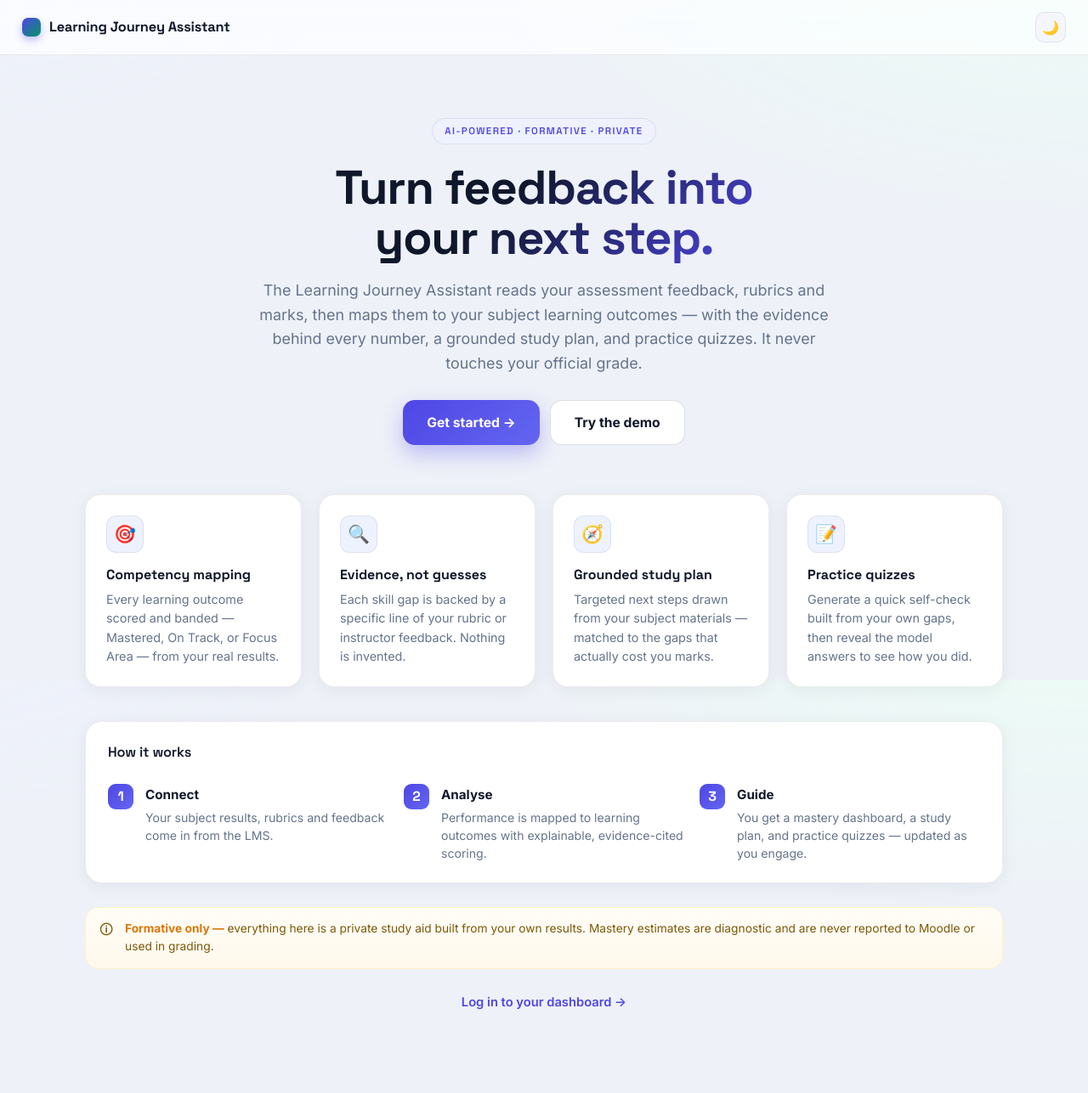
After one commit to Kartik0219/learning-journey-assistant, a Flask app: template src/deliver/templates/landing.html in a window 1280 px wide. The commit adds this page. Shown: the whole page at 85% size. Run offline with Flask 3, Linux system fonts and the light colour scheme; the template is opened without the code that fills it, so the values that code supplies are empty.

Commit message:
feat(ui): premium pass — landing page, dark mode, motion
- Landing page: logged-out "/" now renders a real product landing
  (gradient hero, feature grid, how-it-works, formative note, CTA to
  login) instead of bouncing straight to the sign-in form.
- Dark mode: a light/dark theme toggle in the header, remembered in
  localStorage and honouring prefers-color-scheme, applied before paint
  to avoid a flash. Full dark palette via :root[data-theme="dark"].
- Motion/polish: subtle card entrance animation (reduced-motion aware),
  refined header (themed translucent bar), toggle button styling.

Template/JS only. Deliver tests: 25 passed.

Co-Authored-By: Claude Opus 4.8 <noreply@anthropic.com>

```diff
--- a/src/deliver/app.py
+++ b/src/deliver/app.py
@@ -85,7 +85,7 @@ def create_app() -> Flask:
     def index():
         if "role" in session:
             return redirect(url_for("dashboard"))
-        return redirect(url_for("login"))
+        return render_template("landing.html")
 
     @app.route("/login", methods=["GET", "POST"])
     def login():
--- a/src/deliver/templates/base.html
+++ b/src/deliver/templates/base.html
@@ -38,8 +38,47 @@
       --radius: 20px;
       --font-display: 'Space Grotesk', 'Inter', -apple-system, "Segoe UI", system-ui, sans-serif;
       --font: 'Inter', -apple-system, "Segoe UI", system-ui, Arial, sans-serif;
+      --header-bg: rgba(255,255,255,0.72);
     }
+
+    /* Dark theme — toggled via data-theme on <html>, remembered in localStorage. */
+    :root[data-theme="dark"] {
+      --bg: #0b1020;
+      --bg-grad-1: #171a3a;
+      --bg-grad-2: #0c2b28;
+      --surface: #151a2e;
+      --surface-2: #1d2338;
+      --border: rgba(255,255,255,0.09);
+      --border-strong: rgba(255,255,255,0.16);
+      --ink: #eef2ff;
+      --muted: #97a3c4;
+      --primary: #818cf8;
+      --primary-2: #a5b4fc;
+      --primary-soft: #232a4d;
+      --good: #34d399;
+      --good-soft: #0f3b30;
+      --warn: #fbbf24;
+      --warn-soft: #3a2c0a;
+      --bad: #f87171;
+      --bad-soft: #3a1414;
+      --shadow-sm: 0 1px 2px rgba(0,0,0,0.4);
+      --shadow: 0 6px 24px rgba(0,0,0,0.45);
+      --shadow-lg: 0 16px 46px rgba(0,0,0,0.55);
+      --header-bg: rgba(17,22,42,0.72);
+    }
+
     * { box-sizing: border-box; }
+    @media (prefers-reduced-motion: no-preference) {
+      .card { animation: rise .4s ease both; }
+      @keyframes rise { from { opacity: 0; transform: translateY(8px); } to { opacity: 1; transform: none; } }
+    }
+    .theme-toggle {
+      background: var(--surface-2); border: 1px solid var(--border); color: var(--ink);
+      width: 36px; height: 36px; border-radius: 10px; cursor: pointer; font-size: 1rem;
+      display: inline-flex; align-items: center; justify-content: center; transition: background .15s ease, transform .1s ease;
+    }
+    .theme-toggle:hover { background: var(--primary-soft); }
+    .theme-toggle:active { transform: scale(0.94); }
     html { scroll-behavior: smooth; }
     body {
       margin: 0;
@@ -57,7 +96,7 @@
     /* ---- Top bar ---- */
     header.top {
       position: sticky; top: 0; z-index: 30;
-      background: rgba(255,255,255,0.72);
+      background: var(--header-bg);
       backdrop-filter: saturate(180%) blur(14px);
       -webkit-backdrop-filter: saturate(180%) blur(14px);
       border-bottom: 1px solid var(--border);
@@ -309,6 +348,17 @@
       nav.bottom-nav a.active { color: var(--primary); }
     }
   </style>
+  <script>
+    // Apply saved theme before paint to avoid a flash.
+    (function () {
+      try {
+        var t = localStorage.getItem('lja-theme');
+        if (t === 'dark' || t === 'light') document.documentElement.setAttribute('data-theme', t);
+        else if (window.matchMedia && window.matchMedia('(prefers-color-scheme: dark)').matches)
+          document.documentElement.setAttribute('data-theme', 'dark');
+      } catch (e) {}
+    })();
+  </script>
 </head>
 <body>
   <header class="top">
@@ -326,7 +376,10 @@
           <a href="{{ url_for('coordinator') }}">Coordinator</a> ·
         {% endif %}
         {{ session.get('role')|capitalize }} · <a href="{{ url_for('logout') }}">Log out</a>
+        <button type="button" class="theme-toggle" id="theme-toggle" title="Toggle dark mode" aria-label="Toggle dark mode" style="margin-left:10px; vertical-align:middle;">🌙</button>
       </span>
+    {% else %}
+      <button type="button" class="theme-toggle" id="theme-toggle" title="Toggle dark mode" aria-label="Toggle dark mode">🌙</button>
     {% endif %}
   </header>
   <main>
@@ -341,5 +394,20 @@
       <a href="{{ url_for('ai_insight') }}" class="{{ 'active' if request.endpoint == 'ai_insight' else '' }}" {% if request.endpoint == 'ai_insight' %}aria-current="page"{% endif %}>AI</a>
     </nav>
   {% endif %}
+  <script>
+    (function () {
+      var btn = document.getElementById('theme-toggle');
+      if (!btn) return;
+      function isDark() { return document.documentElement.getAttribute('data-theme') === 'dark'; }
+      function sync() { btn.textContent = isDark() ? '☀️' : '🌙'; }
+      sync();
+      btn.addEventListener('click', function () {
+        var next = isDark() ? 'light' : 'dark';
+        document.documentElement.setAttribute('data-theme', next);
+        try { localStorage.setItem('lja-theme', next); } catch (e) {}
+        sync();
+      });
+    })();
+  </script>
 </body>
 </html>
--- /dev/null
+++ b/src/deliver/templates/landing.html
@@ -0,0 +1,102 @@
+{% extends "base.html" %}
+{% block title %}Learning Journey Assistant{% endblock %}
+{% block content %}
+
+  <style>
+    .hero { text-align: center; padding: 40px 0 10px; }
+    .hero .eyebrow {
+      display: inline-block; font-family: var(--font-display); font-weight: 600; font-size: 0.72rem;
+      letter-spacing: 0.12em; text-transform: uppercase; color: var(--primary);
+      background: var(--primary-soft); border: 1px solid var(--border); padding: 6px 14px; border-radius: 999px; margin-bottom: 22px;
+    }
+    .hero h1 {
+      font-size: clamp(2.2rem, 5vw, 3.5rem); line-height: 1.05; margin: 0 auto 18px; max-width: 14ch;
+      background: linear-gradient(135deg, var(--ink) 40%, var(--primary)); -webkit-background-clip: text;
+      background-clip: text; -webkit-text-fill-color: transparent;
+    }
+    .hero p.lead { font-size: 1.12rem; color: var(--muted); max-width: 60ch; margin: 0 auto 28px; line-height: 1.6; }
+    .hero .cta { display: inline-flex; gap: 12px; flex-wrap: wrap; justify-content: center; }
+    .btn-lg {
+      display: inline-flex; align-items: center; gap: 8px; font-weight: 700; font-size: 0.98rem;
+      padding: 14px 28px; border-radius: 14px; text-decoration: none; cursor: pointer; border: none;
+    }
+    .btn-primary { background: linear-gradient(135deg, var(--primary), var(--primary-2)); color: #fff; box-shadow: 0 10px 24px rgba(79,70,229,0.32); transition: transform .12s ease, box-shadow .2s ease; }
+    .btn-primary:hover { transform: translateY(-2px); box-shadow: 0 16px 32px rgba(79,70,229,0.4); }
+    .btn-ghost { background: var(--surface); color: var(--ink); border: 1px solid var(--border-strong); }
+
+    .feature-grid { display: grid; grid-template-columns: repeat(auto-fit, minmax(230px, 1fr)); gap: 20px; margin-top: 48px; }
+    .feature { background: var(--surface); border: 1px solid var(--border); border-radius: 18px; padding: 24px; box-shadow: var(--shadow); }
+    .feature .ico {
+      width: 44px; height: 44px; border-radius: 12px; display: flex; align-items: center; justify-content: center;
+      font-size: 1.3rem; margin-bottom: 14px; background: var(--primary-soft); border: 1px solid var(--border);
+    }
+    .feature h3 { font-family: var(--font-display); font-size: 1rem; margin: 0 0 6px; color: var(--ink); }
+    .feature p { color: var(--muted); font-size: 0.9rem; line-height: 1.55; margin: 0; }
+
+    .steps { display: grid; grid-template-columns: repeat(auto-fit, minmax(200px, 1fr)); gap: 18px; margin-top: 24px; }
+    .step { position: relative; padding-left: 44px; }
+    .step .num {
+      position: absolute; left: 0; top: 0; width: 30px; height: 30px; border-radius: 9px;
+      display: flex; align-items: center; justify-content: center; font-family: var(--font-display);
+      font-weight: 700; color: #fff; background: linear-gradient(135deg, var(--primary), var(--primary-2));
+    }
+    .step h4 { margin: 2px 0 4px; font-size: 0.95rem; }
+    .step p { margin: 0; color: var(--muted); font-size: 0.88rem; line-height: 1.5; }
+  </style>
+
+  <section class="hero">
+    <span class="eyebrow">AI-powered · Formative · Private</span>
+    <h1>Turn feedback into your next step.</h1>
+    <p class="lead">
+      The Learning Journey Assistant reads your assessment feedback, rubrics and marks,
+      then maps them to your subject learning outcomes — with the evidence behind every
+      number, a grounded study plan, and practice quizzes. It never touches your official grade.
+    </p>
+    <div class="cta">
+      <a class="btn-lg btn-primary" href="{{ url_for('login') }}">Get started →</a>
+      <a class="btn-lg btn-ghost" href="{{ url_for('login') }}">Try the demo</a>
+    </div>
+  </section>
+
+  <div class="feature-grid">
+    <div class="feature">
+      <div class="ico">🎯</div>
+      <h3>Competency mapping</h3>
+      <p>Every learning outcome scored and banded — Mastered, On Track, or Focus Area — from your real results.</p>
+    </div>
+    <div class="feature">
+      <div class="ico">🔍</div>
+      <h3>Evidence, not guesses</h3>
+      <p>Each skill gap is backed by a specific line of your rubric or instructor feedback. Nothing is invented.</p>
+    </div>
+    <div class="feature">
+      <div class="ico">🧭</div>
+      <h3>Grounded study plan</h3>
+      <p>Targeted next steps drawn from your subject materials — matched to the gaps that actually cost you marks.</p>
+    </div>
+    <div class="feature">
+      <div class="ico">📝</div>
+      <h3>Practice quizzes</h3>
+      <p>Generate a quick self-check built from your own gaps, then reveal the model answers to see how you did.</p>
+    </div>
+  </div>
+
+  <div class="card" style="margin-top:40px;">
+    <h2>How it works</h2>
+    <div class="steps">
+      <div class="step"><span class="num">1</span><h4>Connect</h4><p>Your subject results, rubrics and feedback come in from the LMS.</p></div>
+      <div class="step"><span class="num">2</span><h4>Analyse</h4><p>Performance is mapped to learning outcomes with explainable, evidence-cited scoring.</p></div>
+      <div class="step"><span class="num">3</span><h4>Guide</h4><p>You get a mastery dashboard, a study plan, and practice quizzes — updated as you engage.</p></div>
+    </div>
+  </div>
+
+  <div class="disclaimer" style="margin-top:28px;">
+    <strong>Formative only —</strong> everything here is a private study aid built from your own results.
+    Mastery estimates are diagnostic and are never reported to Moodle or used in grading.
+  </div>
+
+  <p class="muted" style="text-align:center; margin-top:28px;">
+    <a href="{{ url_for('login') }}" style="color:var(--primary); font-weight:600; text-decoration:none;">Log in to your dashboard →</a>
+  </p>
+
+{% endblock %}
```
